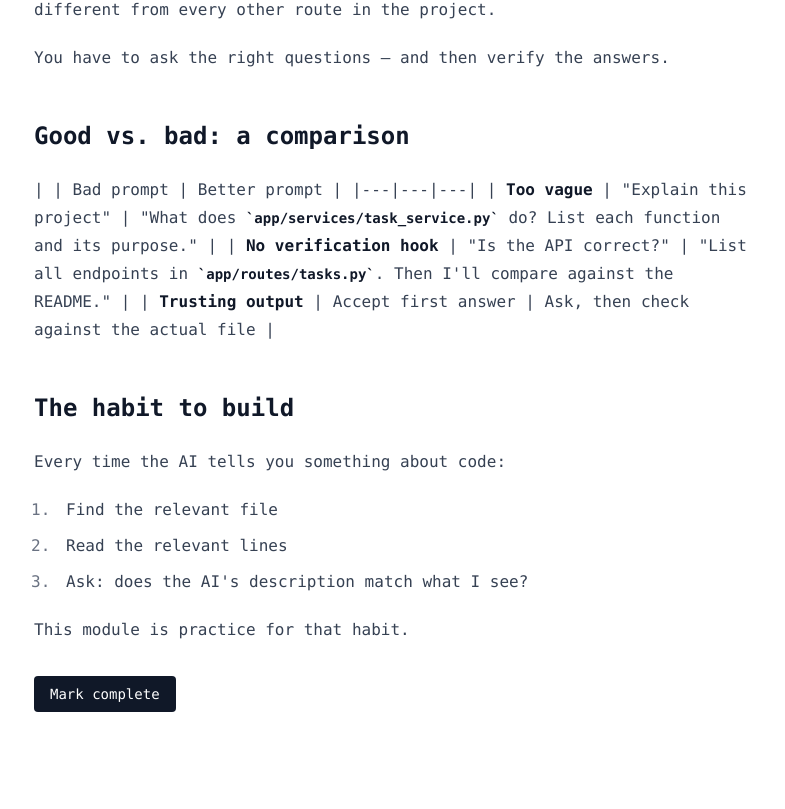
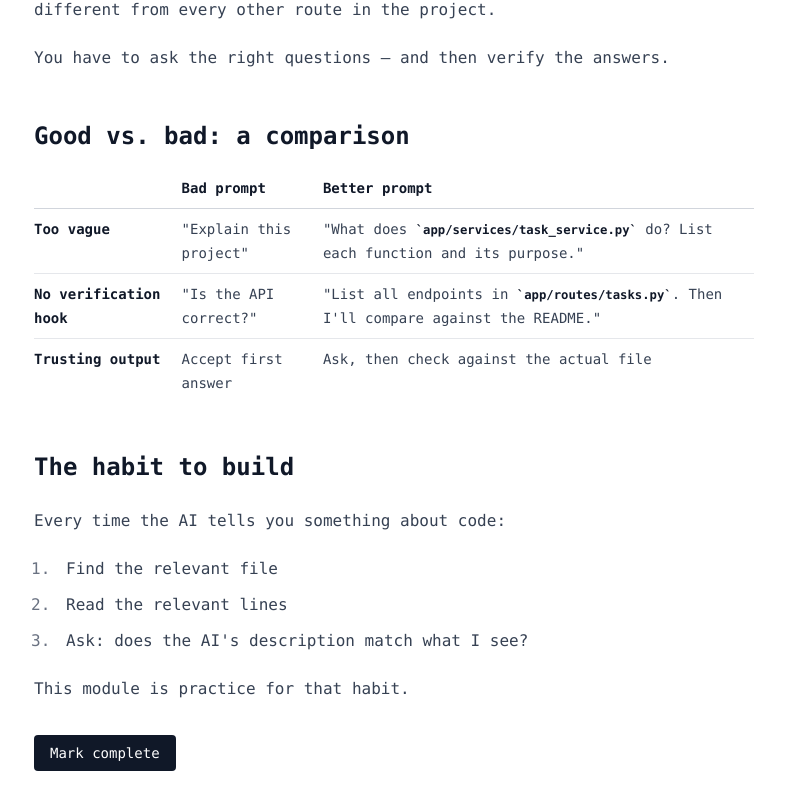
Before and after one commit to diverdale/beacon-training, a Next.js app in the folder web/: page /modules/01-getting-your-bearings/concept in a window 1280 px wide. Shown: the part 1598-2407 px from the top of the page, without its empty margins (246-1031 px from the left). Before the commit the page ends 2350 px from the top, so only its background shows below. Built offline with nearby package versions, Linux system fonts and the light colour scheme.

Commit message:
fix: enable remark-gfm for table rendering in MDX

```diff
--- a/web/package.json
+++ b/web/package.json
@@ -13,7 +13,8 @@
     "next": "16.2.4",
     "next-mdx-remote": "^6.0.0",
     "react": "19.2.4",
-    "react-dom": "19.2.4"
+    "react-dom": "19.2.4",
+    "remark-gfm": "^4.0.1"
   },
   "devDependencies": {
     "@tailwindcss/postcss": "^4",
--- a/web/src/app/modules/[moduleId]/[exercise]/page.tsx
+++ b/web/src/app/modules/[moduleId]/[exercise]/page.tsx
@@ -6,6 +6,7 @@ import {
   type ExerciseSlug,
 } from "@/lib/content";
 import { MDXRemote } from "next-mdx-remote/rsc";
+import remarkGfm from "remark-gfm";
 import { ExerciseNav } from "@/components/ExerciseNav";
 import { MarkCompleteButton } from "@/components/MarkCompleteButton";
 import { DebriefGate } from "@/components/DebriefGate";
@@ -42,7 +43,7 @@ export default async function ExercisePage({ params }: PageProps) {
 
   const body = (
     <article className="prose prose-gray max-w-none dark:prose-invert">
-      <MDXRemote source={content} />
+      <MDXRemote source={content} options={{ mdxOptions: { remarkPlugins: [remarkGfm] } }} />
     </article>
   );
 
--- a/web/src/app/modules/[moduleId]/page.tsx
+++ b/web/src/app/modules/[moduleId]/page.tsx
@@ -2,6 +2,7 @@ import { getAllModuleIds, getModuleMeta, getModuleIndex } from "@/lib/content";
 import { MDXRemote } from "next-mdx-remote/rsc";
 import { ExerciseNav } from "@/components/ExerciseNav";
 import Link from "next/link";
+import remarkGfm from "remark-gfm";
 
 export async function generateStaticParams() {
   return getAllModuleIds().map((id) => ({ moduleId: id }));
@@ -25,7 +26,7 @@ export default async function ModulePage({ params }: PageProps) {
       <ExerciseNav moduleId={moduleId} currentSlug="index" />
 
       <article className="prose prose-gray max-w-none dark:prose-invert">
-        <MDXRemote source={content} />
+        <MDXRemote source={content} options={{ mdxOptions: { remarkPlugins: [remarkGfm] } }} />
       </article>
 
       <div className="mt-10">
```
Also changed, not shown: 1 other file (tests, documents, lock files or other folders).
